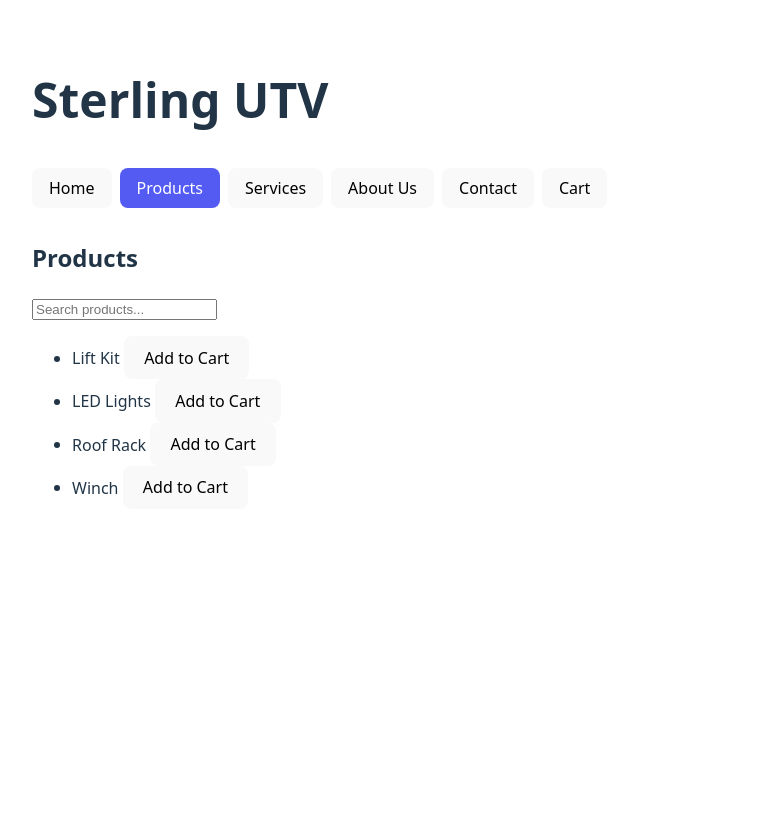
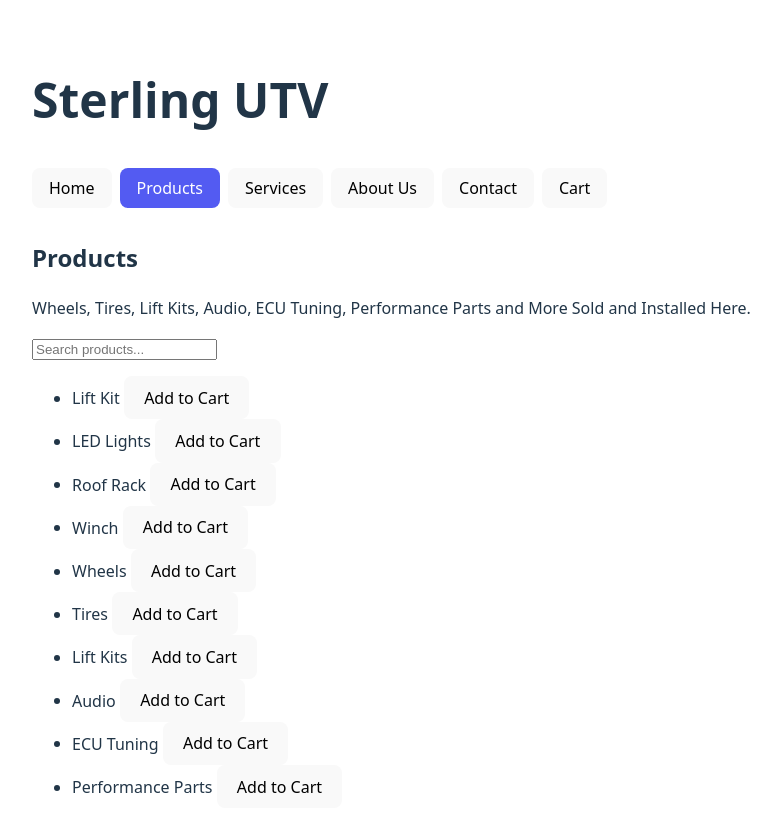
Before and after one commit to nicktull/Sterling-UTV, a React (Vite) app in the folder frontend/: page / in a window 1280 px wide. Both pictures are taken after a click on the button "Products". Shown: the top 832 px of the page, without its empty margins (128-909 px from the left). Before the commit the page ends 800 px from the top, so only its background shows below. Built offline with nearby package versions, Linux system fonts and the light colour scheme.

Commit message:
Add tagline and new products

```diff
--- a/frontend/src/pages/Home.jsx
+++ b/frontend/src/pages/Home.jsx
@@ -3,6 +3,8 @@ export default function Home() {
     <section>
       <h2>Welcome to Sterling UTV</h2>
       <p>We specialize in upgrades, repairs, and the best parts for your side-by-side.</p>
+      {/* Full Service Off-Road Shop in DFW for All Your ATV/UTV Needs */}
+      <p>Full Service Off-Road Shop in DFW for All Your ATV/UTV Needs</p>
     </section>
   );
 }
--- a/frontend/src/pages/Products.jsx
+++ b/frontend/src/pages/Products.jsx
@@ -1,5 +1,16 @@
 export default function Products({ search, onSearch, onAdd }) {
-  const items = ['Lift Kit', 'LED Lights', 'Roof Rack', 'Winch'];
+  const items = [
+    'Lift Kit',
+    'LED Lights',
+    'Roof Rack',
+    'Winch',
+    'Wheels',
+    'Tires',
+    'Lift Kits',
+    'Audio',
+    'ECU Tuning',
+    'Performance Parts',
+  ];
   const filtered = items.filter((item) =>
     item.toLowerCase().includes(search.toLowerCase()),
   );
@@ -7,6 +18,11 @@ export default function Products({ search, onSearch, onAdd }) {
   return (
     <section>
       <h2>Products</h2>
+      {/* Wheels, Tires, Lift Kits, Audio, ECU Tuning, Performance Parts and More Sold and Installed Here */}
+      <p>
+        Wheels, Tires, Lift Kits, Audio, ECU Tuning, Performance Parts and More
+        Sold and Installed Here.
+      </p>
       <input
         type="text"
         placeholder="Search products..."
```
